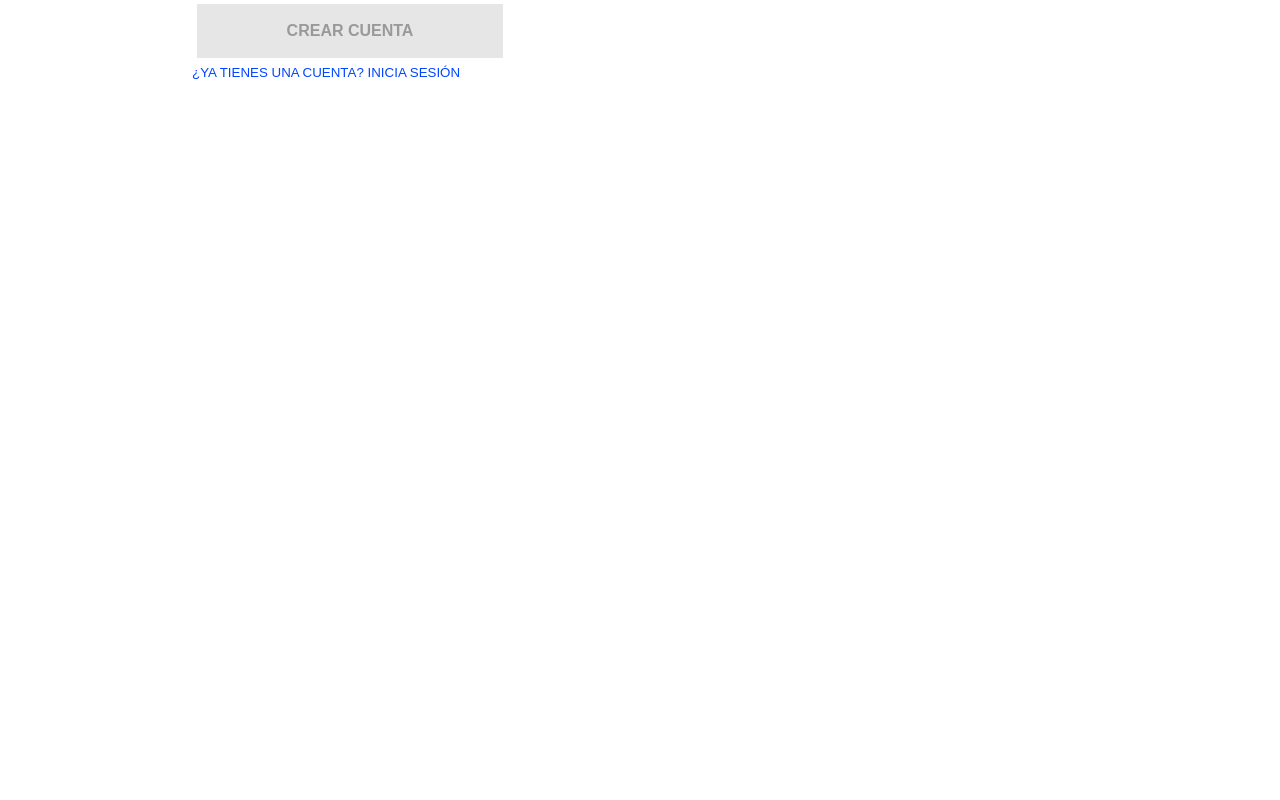
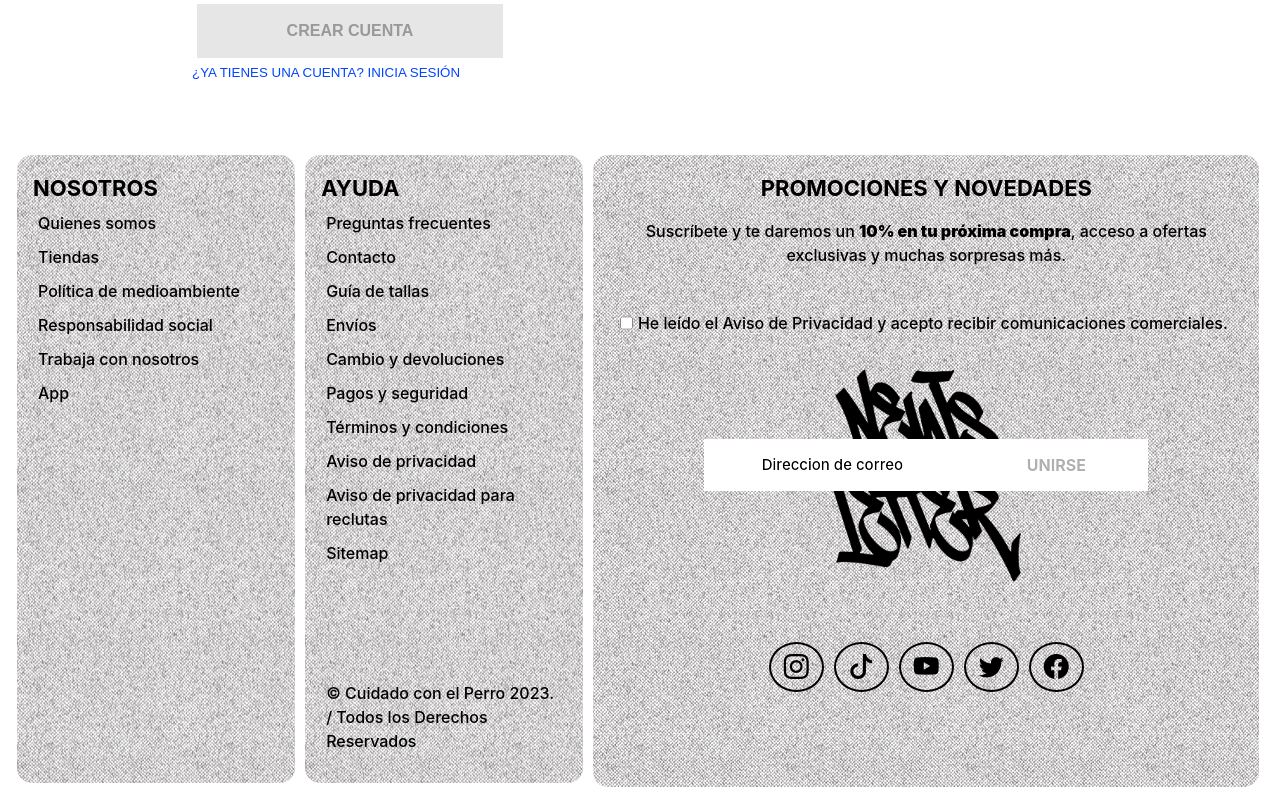
Before and after one commit to oscarvasquez28/Interfaz-Cuidado-con-el-perro, a React (Vite) app in the folder FrontEnd/: page /SignIn in a window 1280 px wide. Shown: the part 552-1352 px from the top of the page. Before the commit the page ends 800 px from the top, so only its background shows below. Built offline with nearby package versions, Linux system fonts and the light colour scheme; a web font is replaced by a local one.

Commit message:
Footer en sign in
solo se importó

```diff
--- a/FrontEnd/src/Pages/SignIn.jsx
+++ b/FrontEnd/src/Pages/SignIn.jsx
@@ -1,6 +1,7 @@
 import React, { useState } from 'react';
 import './LogIn.css';
 import Header from '../Components/Header'
+import Footer from '../Components/Footer'
 
 // import bfooter from '../Images/Footer/background-footer.jpg'
 
@@ -81,6 +82,9 @@ function LogIn(){
           </div>
 
         </div>
+        <div>
+          <Footer/>
+        </div>
 
       </div>
 
```
